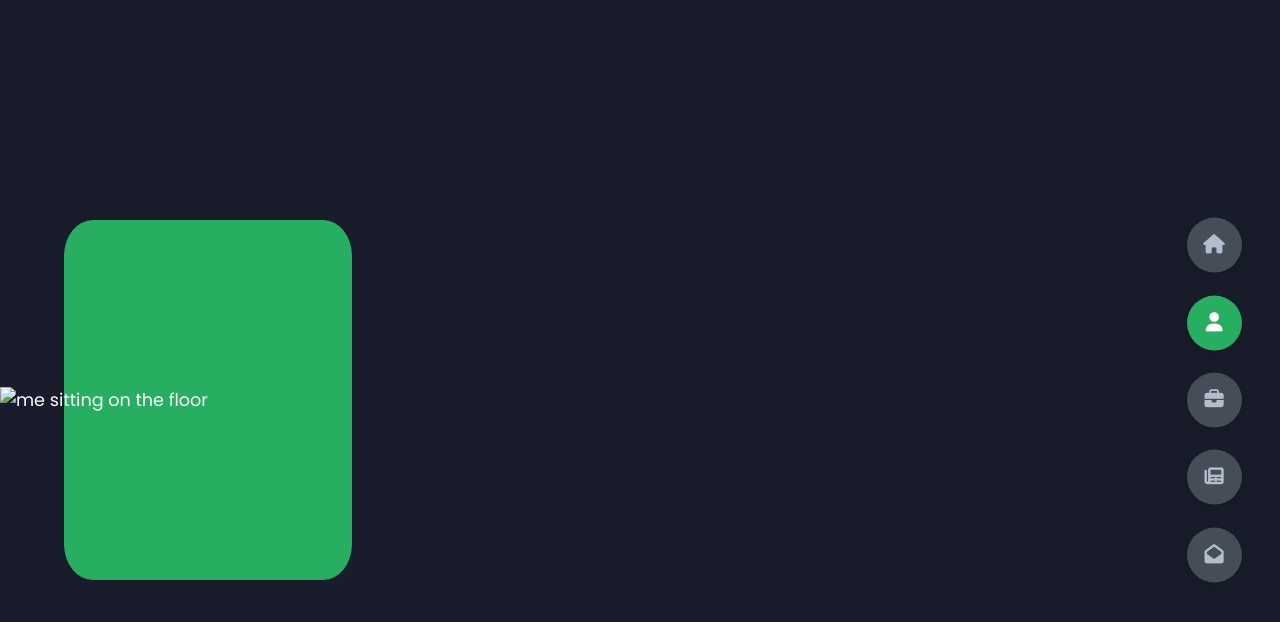
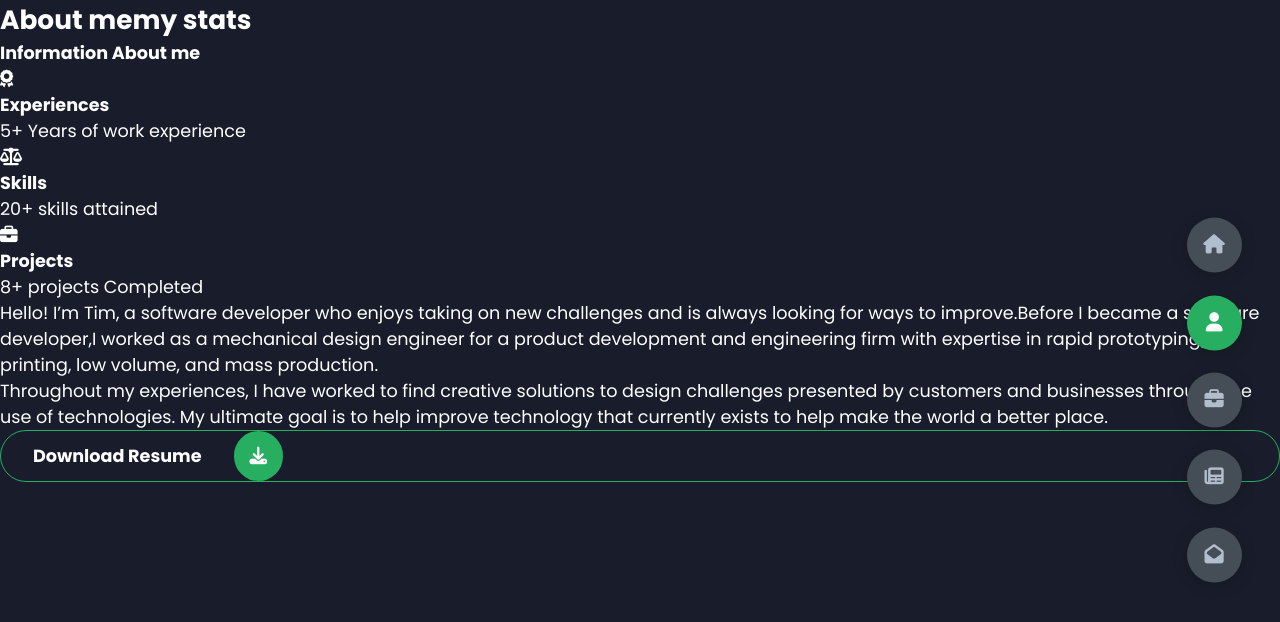
Before and after one commit to timDeHof/portfolio-2022, a plain HTML site: page index.html in a window 1280 px wide. Both pictures are taken after a click on the element 1214 px from the left and 322 px from the top of the page. Drawn offline with nearby package versions, Linux system fonts and the light colour scheme; files that its build step writes are made by us from their sources.

Commit message:
created the design for the about page

```diff
--- a/index.html
+++ b/index.html
@@ -50,18 +50,42 @@
     </header>
     <main>
       <section class="section sec2 about" id="about">
-        <div class="about-content">
-          <div class="left-header">
-            <div class="square"></div>
-            <div class="image-about">
-              <img
-                src="./assets/me-sitting.jpeg"
-                alt="me sitting on the floor"
-              />
+        <div class="main-title">
+          <h2>
+            About <span>me</span><span class="bg-text">my stats</span>
+          </h2>
+        </div>
+        <div class="about-container">
+            <div class="left-about">
+                <h4>Information About me</h4>
+                <div class="stats-container">
+                  <div class="experiences">
+                    <i class="fas fa-award"></i>
+                    <h4>Experiences</h4>
+                    <p>5+ Years of work experience</p>
+                  </div>
+                  <div class="skills">
+                    <i class="fa-solid fa-scale-balanced"></i>
+                    <h4>Skills</h4>
+                    <p>20+ skills attained</p>
+                  </div>
+                  <div class="projects">
+                    <i class="fas fa-briefcase"></i>
+                    <h4>Projects</h4>
+                   <p>8+ projects Completed</p>
+                  </div>
+                </div>
+                <p>Hello! I’m Tim, a software developer who enjoys taking on new challenges and is always looking for ways to improve.Before I became a software developer,I worked as a mechanical design engineer for a product development and engineering firm with expertise in rapid prototyping/3D printing, low volume, and mass production.</p>
+
+                  <p>Throughout my experiences, I have worked to find creative solutions to design challenges presented by customers and businesses through the use of technologies. My ultimate goal is to help improve technology that currently exists to help make the world a better place. </p>
+                  <a href="" class="resume-btn">
+                    <span class="btn-text">Download Resume</span>
+                    <span class="btn-icon"><i class="fas fa-download"></i></span>
+                  </a>
             </div>
-          </div>
-          <div class="right-header"></div>
+            <div class="right-about"></div>
         </div>
+      </div>
       </section>
       <section class="section sec3 portfolio" id="portfolio"></section>
       <section class="section sec4 blogs" id="blogs"></section>
```
